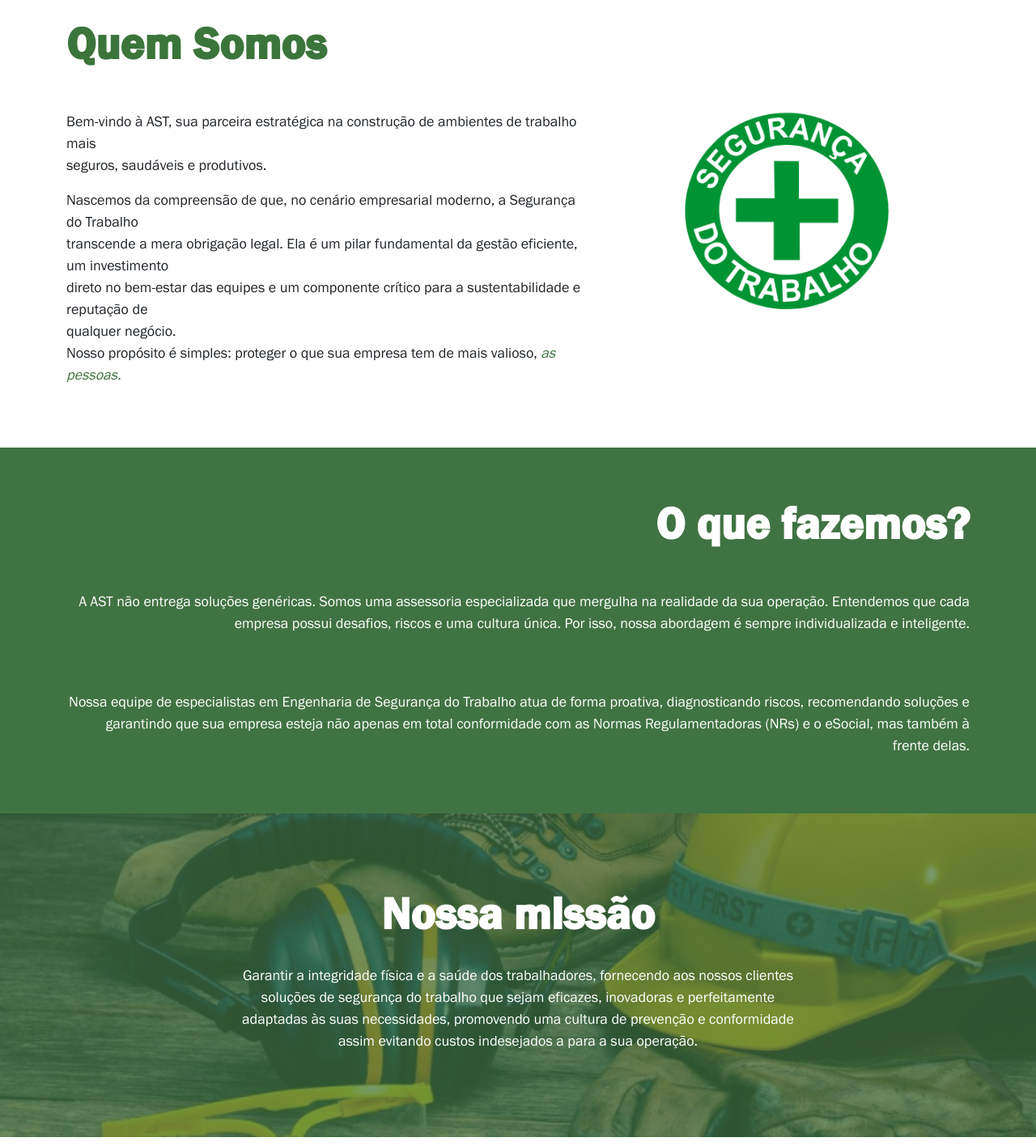
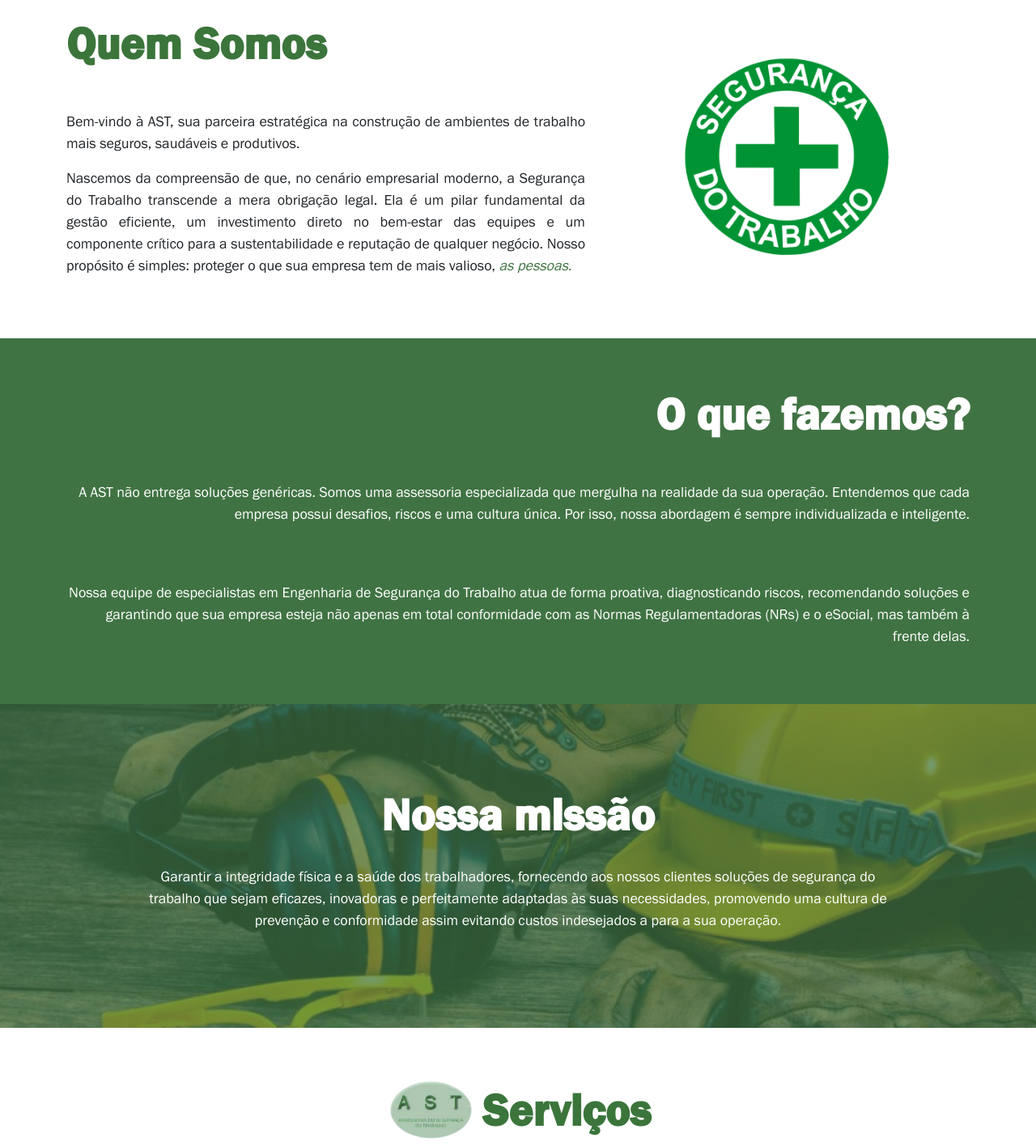
Before and after one commit to gabilabrada/projetofrontend, a plain HTML site: page index.html in a window 1280 px wide. Shown: the part 780-2196 px from the top of the page at 81% size. Drawn offline with nearby package versions, Linux system fonts and the light colour scheme; a web font is replaced by a local one.

Commit message:
Projeto Final

```diff
--- a/assets/css/style.css
+++ b/assets/css/style.css
@@ -341,3 +341,7 @@
     align-items: center;
     justify-content: center;
 }
+
+.p-justify {
+    text-align: justify;
+}
--- a/index.html
+++ b/index.html
@@ -67,12 +67,12 @@
             <div class="col-md-7">
                 <div class="info-text">
                     <h1>Quem Somos</h1>
-                    <p>Bem-vindo à AST, sua parceira estratégica na construção de ambientes de trabalho mais<br>
+                    <p class="p-justify">Bem-vindo à AST, sua parceira estratégica na construção de ambientes de trabalho mais
                         seguros, saudáveis e produtivos.</p>
-                        <p>Nascemos da compreensão de que, no cenário empresarial moderno, a Segurança do Trabalho<br>
-                        transcende a mera obrigação legal. Ela é um pilar fundamental da gestão eficiente, um investimento<br>
-                        direto no bem-estar das equipes e um componente crítico para a sustentabilidade e reputação de<br>
-                        qualquer negócio.<br>
+                        <p class="p-justify">Nascemos da compreensão de que, no cenário empresarial moderno, a Segurança do Trabalho
+                        transcende a mera obrigação legal. Ela é um pilar fundamental da gestão eficiente, um investimento
+                        direto no bem-estar das equipes e um componente crítico para a sustentabilidade e reputação de
+                        qualquer negócio.
                         Nosso propósito é simples: proteger o que sua empresa tem de mais valioso, <span class="destaque">as pessoas.</span></p>
                 </div>
             </div>
@@ -108,9 +108,9 @@
         <div class="col-md-10 text-center">
           <div class="missao-text">
             <h1>Nossa missão</h1>
-            <p>Garantir a integridade física e a saúde dos trabalhadores, fornecendo aos nossos clientes<br>
-              soluções de segurança do trabalho que sejam eficazes, inovadoras e perfeitamente<br>
-              adaptadas às suas necessidades, promovendo uma cultura de prevenção e conformidade<br>
+            <p>Garantir a integridade física e a saúde dos trabalhadores, fornecendo aos nossos clientes
+              soluções de segurança do trabalho que sejam eficazes, inovadoras e perfeitamente
+              adaptadas às suas necessidades, promovendo uma cultura de prevenção e conformidade
               assim evitando custos indesejados a para a sua operação.</p>
           </div>
         </div>
@@ -224,7 +224,7 @@
           </div>
         </div>
         <div class="contatos-footer">
-          <p>AST – Assessoria em Segurança do Trabalho Sua empresa segura, seu futuro garantido.</p>
+          <p>AST – Assessoria em Segurança do Trabalho. Sua empresa segura, seu futuro garantido.</p>
         </div>
       </div>
     </div>
```
